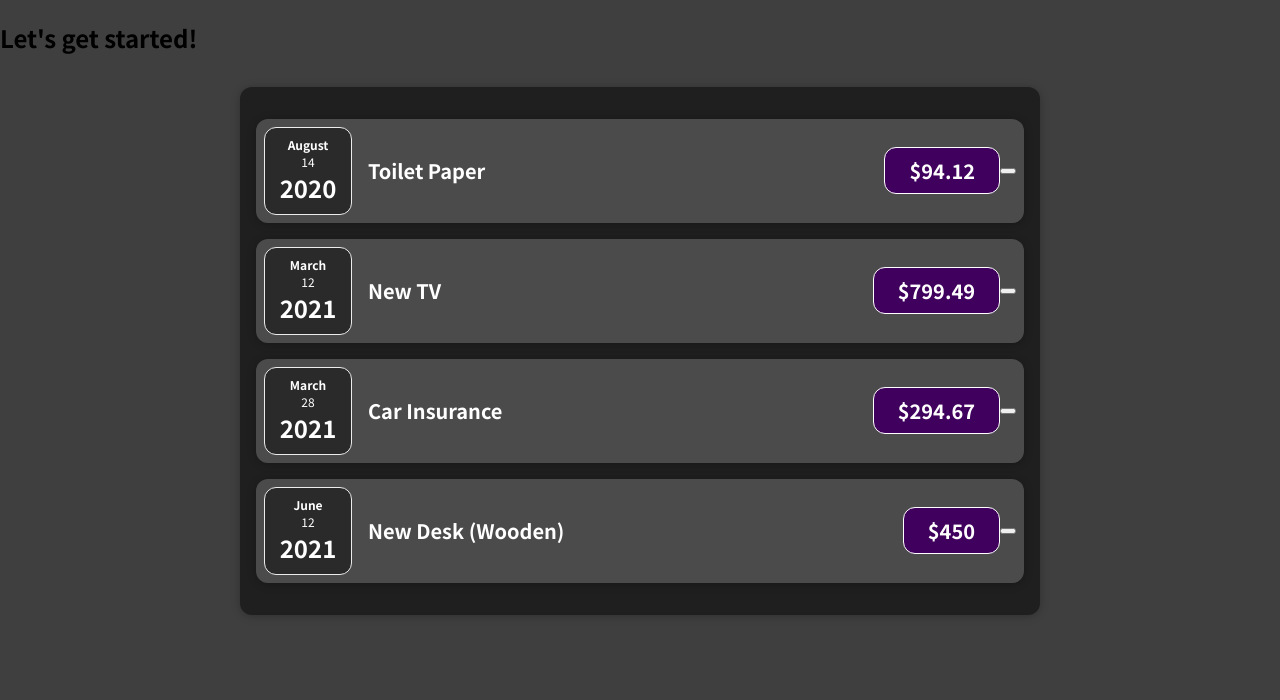
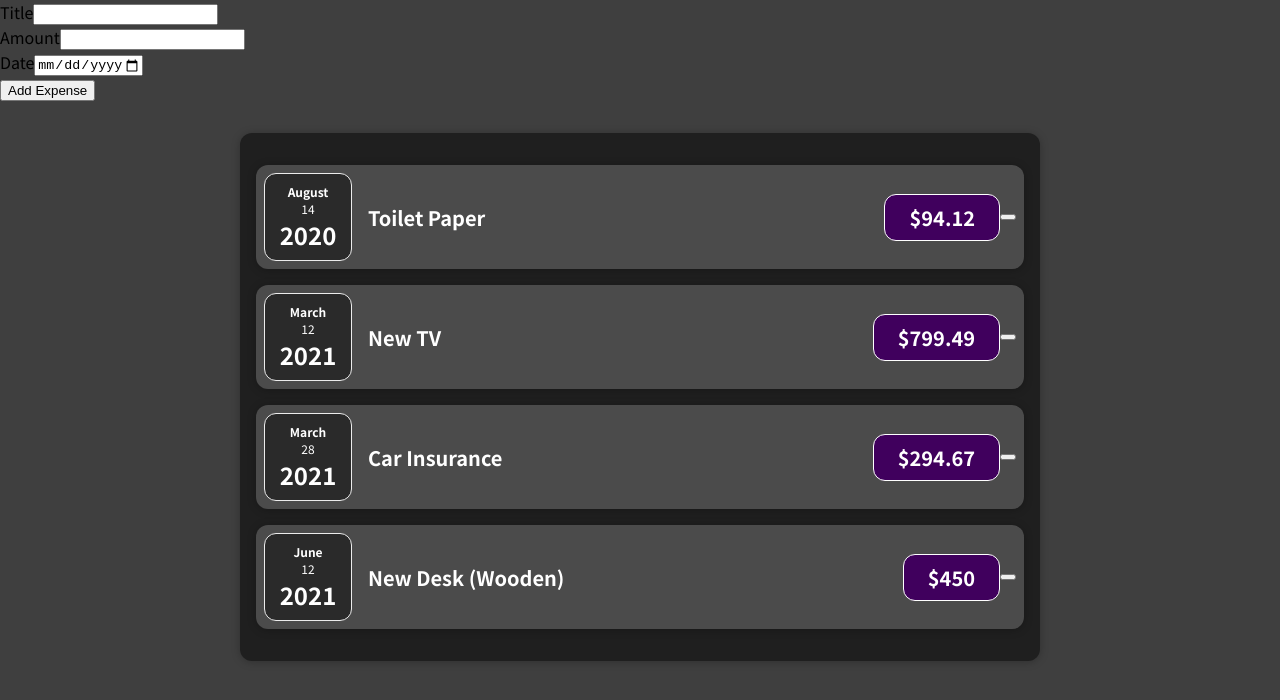
Before and after one commit to JoaoNJC/joaoExpenseTracker, a React (Create React App) app in the folder jc-expense-tracking/: page / in a window 1280 px wide. Shown: the top 700 px of the page. Built offline with nearby package versions, Linux system fonts and the light colour scheme.

Commit message:
Expense Form skeleton, CSS improvements, ready for user input state additions

```diff
--- a/jc-expense-tracking/src/App.js
+++ b/jc-expense-tracking/src/App.js
@@ -1,5 +1,5 @@
 import React from 'react';
-
+import NewExpense from './components/NewExpense/NewExpense'
 import Expenses from './components/Expenses/Expenses';
 
 const App = () => {
@@ -34,7 +34,7 @@
 
   return (
     <div>
-      <h2>Let's get started!</h2>
+      <NewExpense />
       <Expenses items={expenses} />
     </div>
   );
--- /dev/null
+++ b/jc-expense-tracking/src/components/NewExpense/ExpenseForm.js
@@ -0,0 +1,29 @@
+import React from 'react';
+import './ExpenseForm.css';
+
+const ExpenseForm = (props) => {
+
+  return (
+    <form>
+      <div className='new-expense__controls'>
+        <div className='new-expense__control'>
+          <label>Title</label>
+          <input type='text' />
+        </div>
+        <div className='new-expense__control'>
+          <label>Amount</label>
+          <input type='number' min='0.01' step='0.01' />
+        </div>
+        <div className='new-expense__control'>
+          <label>Date</label>
+          <input type='date' min='2021-01-01' max='2023-12-31' />
+        </div>
+      </div>
+      <div className='new-expense__actions'>
+        <button type='submit'>Add Expense</button>
+      </div>
+    </form>
+  )
+}
+
+export default ExpenseForm;
--- /dev/null
+++ b/jc-expense-tracking/src/components/NewExpense/NewExpense.js
@@ -0,0 +1,14 @@
+import React from 'react';
+import ExpenseForm from './ExpenseForm';
+import './NewExpense.css';
+
+const NewExpense = (props) => {
+
+  return (
+    <div>
+      <ExpenseForm />
+    </div>
+  )
+}
+
+export default NewExpense;
```
Also changed, not shown: jc-expense-tracking/src/components/NewExpense/ExpenseForm.css (added), jc-expense-tracking/src/components/NewExpense/NewExpense.css (added).
